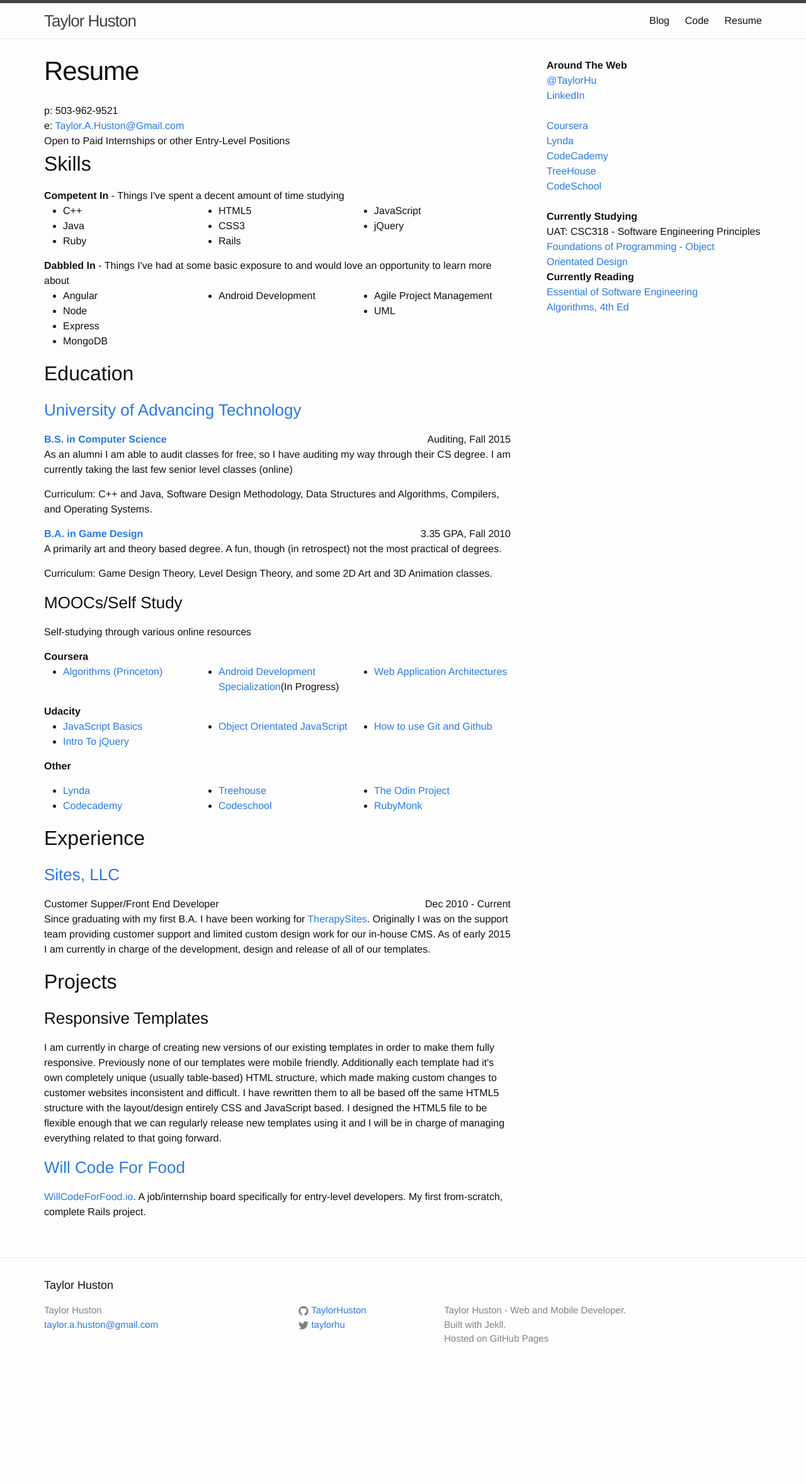
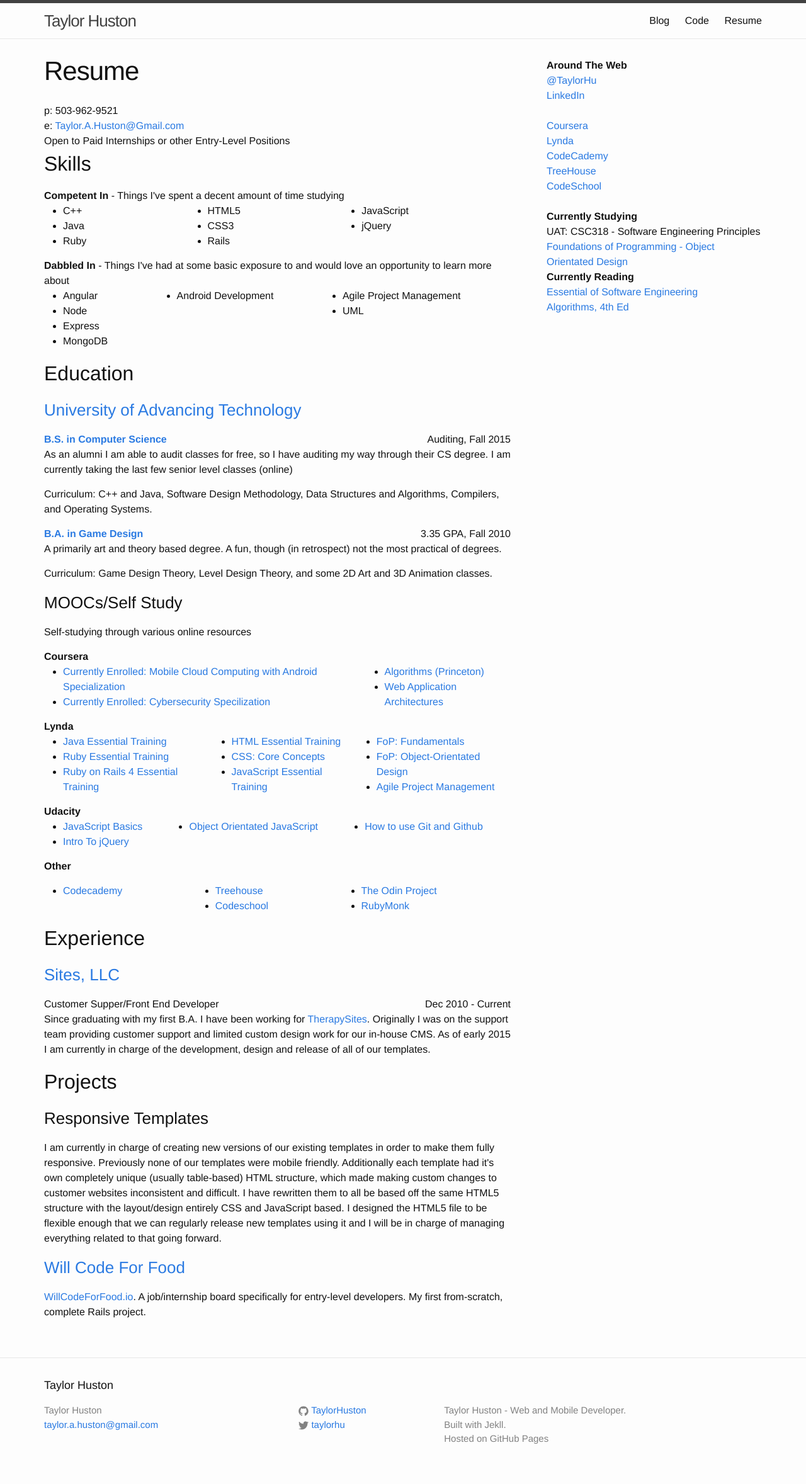
Before and after one commit to TaylorHuston/taylorhuston.github.io, a Jekyll site: the page built from resume.html, in a window 1280 px wide. Shown: the whole page at 63% size. Built offline with Jekyll 4.4.1, drawn with Linux system fonts in a browser that asks for light colours; before the commit the page ends 2198 px from its top, so only the background shows below that.

Commit message:
Minor formatting and content updates

```diff
--- a/css/main.scss
+++ b/css/main.scss
@@ -56,7 +56,8 @@
 
 
   ul {
-    width: 30%;
+    flex: 1 1 auto;
+    min-width: 1;
   }
 
   @media screen and (max-width: $on-palm) {
--- a/index.html
+++ b/index.html
@@ -4,7 +4,7 @@
 
 
 <div class="home">
-  <p>I write code for a living. At least until my hand modelling career takes off.</p>
+  <p>Aspiring Web and Mobile developer. At least until my hand modelling career takes off.</p>
 
   Lead Template Developer at <a href="http://www.therapysites.com" target="_blank">TherapySites</a><br />
   Founder of <a href="http://www.willcodeforfood.io" target="_blank">Will Code For Food</a><br />
--- a/resume.html
+++ b/resume.html
@@ -74,19 +74,57 @@
   <br />
 
   <div class="mooc">
+
+    <ul>
+      <li><a href="https://www.coursera.org/specialization/mobilecloudcomputing2/36?" target="_blank">Currently Enrolled: Mobile Cloud Computing with Android Specialization</a>
+      </li>
+      <li><a href="https://www.coursera.org/specialization/cybersecurity/7?utm_medium=catalog" target="_blank">Currently Enrolled: Cybersecurity Specilization</a>
+      </li>
+    </ul>
+
+
     <ul>
       <li><a href="https://www.coursera.org/course/algs4partI" target="_blank">Algorithms (Princeton)</a>
       </li>
+      <li><a href="https://www.coursera.org/account/accomplishments/records/epU6AEUAmBcJNxdX" Target="_blank">Web Application Architectures</a>
+      </li>
+    </ul>
+
+  </div>
+
+  <strong>Lynda</strong>
+
+  <div class="mooc">
+    <ul>
+      <li><a href="http://www.lynda.com/AllCertificates/User/1103034" target="_blank">Java Essential Training</a>
+      </li>
+      <li><a href="http://www.lynda.com/AllCertificates/User/1103034" target="_blank">Ruby Essential Training</a>
+      </li>
+      <li><a href="http://www.lynda.com/AllCertificates/User/1103034" target="_blank">Ruby on Rails 4 Essential Training</a>
+      </li>
+
     </ul>
 
     <ul>
-      <li><a href="https://www.coursera.org/specialization/mobilecloudcomputing2/36?" target="_blank">Android Development Specialization</a>(In Progress)</li>
+      <li><a href="http://www.lynda.com/AllCertificates/User/1103034" target="_blank">HTML Essential Training</a>
+      </li>
+      <li><a href="http://www.lynda.com/AllCertificates/User/1103034" target="_blank">CSS: Core Concepts</a>
+      </li>
+      <li><a href="http://www.lynda.com/AllCertificates/User/1103034" target="_blank">JavaScript Essential Training</a>
+      </li>
+
     </ul>
 
     <ul>
-      <li><a href="https://www.coursera.org/account/accomplishments/records/epU6AEUAmBcJNxdX" Target="_blank">Web Application Architectures</a>
+      <li><a href="http://www.lynda.com/AllCertificates/User/1103034" target="_blank">FoP: Fundamentals</a>
       </li>
+      <li><a href="http://www.lynda.com/AllCertificates/User/1103034" target="_blank">FoP: Object-Orientated Design</a>
+      </li>
+      <li><a href="http://www.lynda.com/AllCertificates/User/1103034" target="_blank">Agile Project Management</a>
+      </li>
+
     </ul>
+
   </div>
 
   <strong>Udacity</strong>
```
Also changed, not shown: other parts of resume.html (+0 -2 lines).
